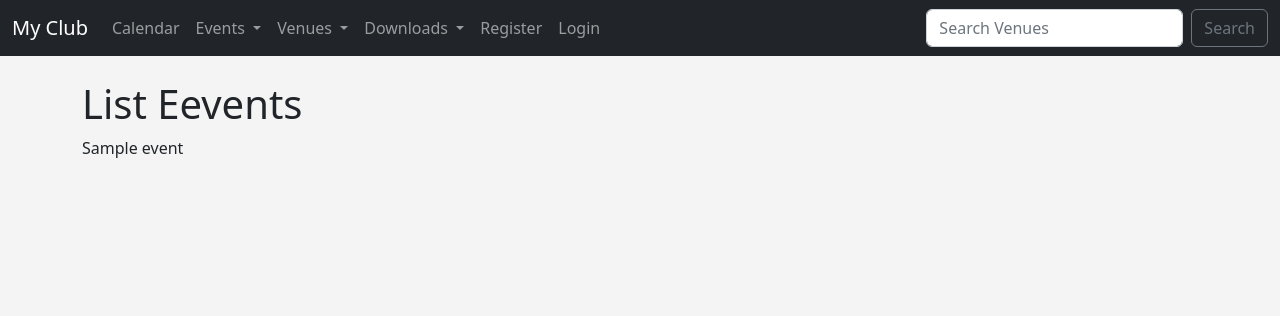
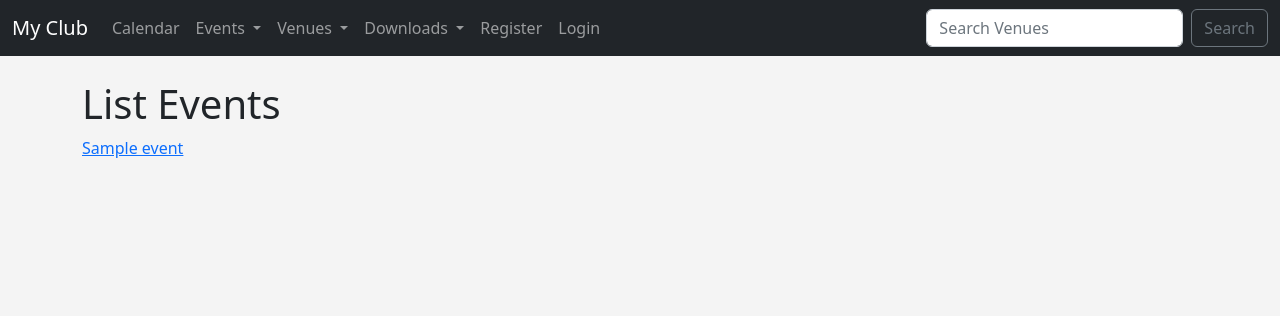
Before and after one commit to Stephen-Nw/clubsite, a Django app: page /venue_events/1 in a window 1280 px wide. Shown: the top 316 px of the page. Run offline with Django 4.2, Linux system fonts and the light colour scheme; tables that the repository leaves empty hold one stand-in row (values such as "Sample post").

Commit message:
add events url

```diff
--- a/events/templates/events/venue_events.html
+++ b/events/templates/events/venue_events.html
@@ -3,10 +3,10 @@
 
 {% block content %}
 
-<h1>List Eevents</h1>
+<h1>List Events</h1>
 
 {% for event in events %}
-{{ event }} <br>
+<a href="{% url 'show-event' event.id %}">{{ event }}</a><br>
 {% endfor %}
 
 
```
